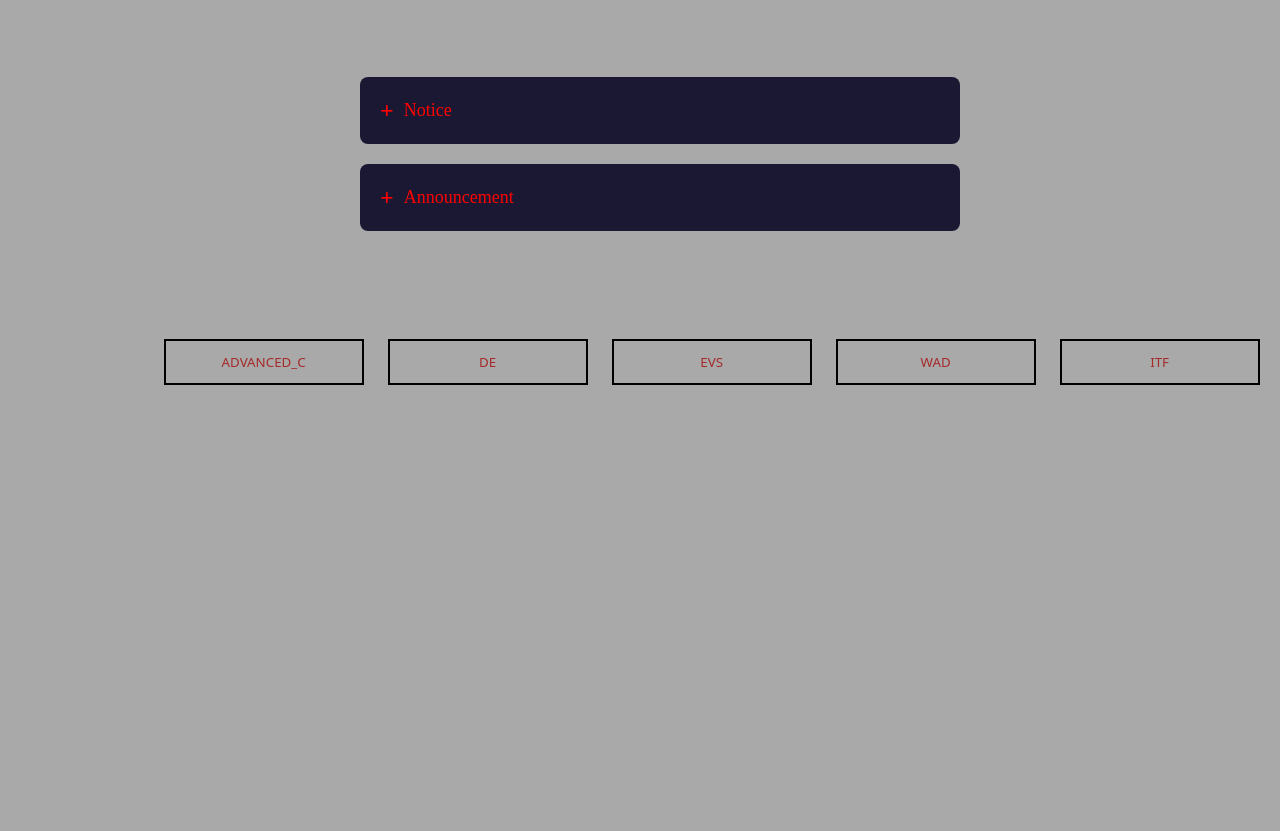
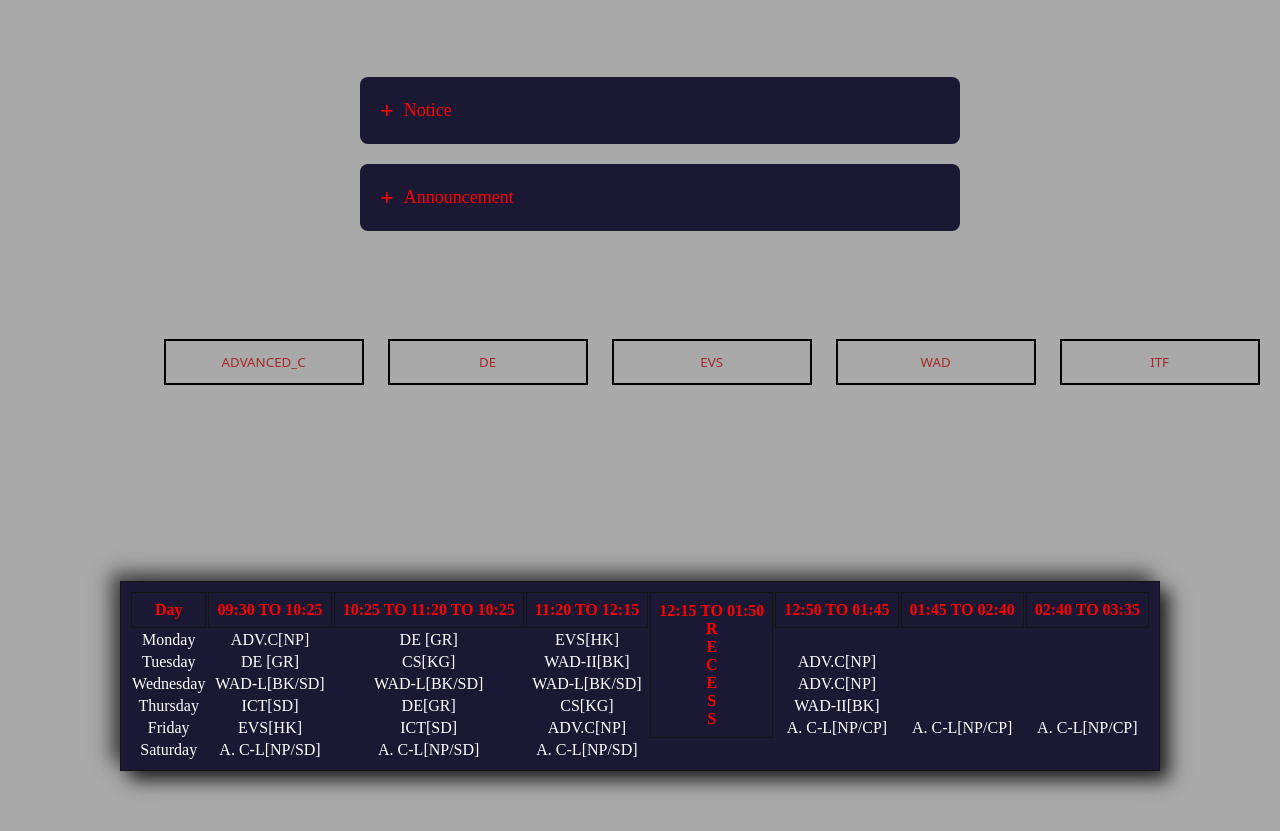
Before and after one commit to AyushBhagat151105/assignment-answers, a plain HTML site: page index.htm in a window 1280 px wide. Shown: the part 83-914 px from the top of the page. Drawn offline with Linux system fonts and the light colour scheme.

Commit message:
Add files via upload

```diff
--- a/CSSindex.css
+++ b/CSSindex.css
@@ -300,3 +300,46 @@ input[type="radio"]{
     max-height: 400px;
     padding: 10px 10px 20px;
 }
+table
+{
+    border: 1px solid #151314;
+    text-align: center;
+    border-radius: 0px;
+    background: rgb(26, 24, 51);
+    box-shadow: 9px 9px 18px #1f1f1f,
+                 -9px -9px 18px #474747;
+                 padding: 8px;
+
+}
+th
+{
+	border:1px solid #151314;
+	color: red;
+	text-align: center;
+    padding: 8px;
+}
+th:hover
+{
+	background: #ff0157;
+	color: #fff;
+	box-shadow: 9px 9px 18px #1f1f1f,
+                 -9px -9px 18px #474747;
+}
+td
+{
+	border:1px solid rgb(26, 24, 51);
+	color: white;
+	text-align: center;
+}
+td:hover
+{
+	background: black;
+	color: #fff;
+	box-shadow: 9px 9px 18px #1f1f1f,
+                 -9px -9px 18px #474747;
+}
+table.center
+{
+	margin-left: auto;
+	margin-right: auto;
+}
--- a/index.htm
+++ b/index.htm
@@ -47,6 +47,67 @@
 </div>
 <br><br><br><br><br><br><br><br><br><br><br><br><br><br><br>
 </p>
+<table class="center">
+    <tr>
+        <th >Day</th>
+        <th>09:30 TO 10:25</th>
+        <th>10:25 TO 11:20 TO 10:25</th>
+        <th>11:20 TO 12:15</th>
+        <th rowspan="6">12:15 TO 01:50 <br>R<br>E<br>C<br>E<br>S<br>S<br></th>
+        <th>12:50 TO 01:45</th>
+        <th>01:45 TO 02:40</th>
+        <th>02:40 TO 03:35</th>
+    </tr>
+    <tr>
+        <td>Monday</td>
+        <td>ADV.C[NP]</td>
+        <td>DE [GR]</td>
+        <td>EVS[HK]</td>
+
+
+    </tr>
+    <tr>
+        <td>Tuesday</td>
+        <td>DE [GR]</td>
+        <td>CS[KG]</td>
+        <td>WAD-II[BK]</td>
+        <td>ADV.C[NP]</td>
+
+    </tr>
+    <tr>
+        <td>Wednesday</td>
+        <td>WAD-L[BK/SD]</td>
+        <td>WAD-L[BK/SD]</td>
+        <td>WAD-L[BK/SD]</td>
+        <td>ADV.C[NP]</td>
+
+    </tr>
+    <tr>
+        <td>Thursday</td>
+        <td>ICT[SD]</td>
+        <td>DE[GR]</td>
+        <td>CS[KG]</td>
+        <td>WAD-II[BK]</td>
+    </tr>
+    <tr>
+        <td>Friday</td>
+        <td>EVS[HK]</td>
+        <td>ICT[SD]</td>
+        <td>ADV.C[NP]</td>
+        <td>A. C-L[NP/CP]</td>
+        <td>A. C-L[NP/CP]</td>
+        <td>A. C-L[NP/CP]</td>
+    </tr>
+    <tr>
+        <td>Saturday</td>
+        <td>A. C-L[NP/SD]</td>
+        <td>A. C-L[NP/SD]</td>
+        <td>A. C-L[NP/SD]</td>
+
+    </tr>
+
+
+</table>
 
 <footer>
     <div class="footerContainer">
```
